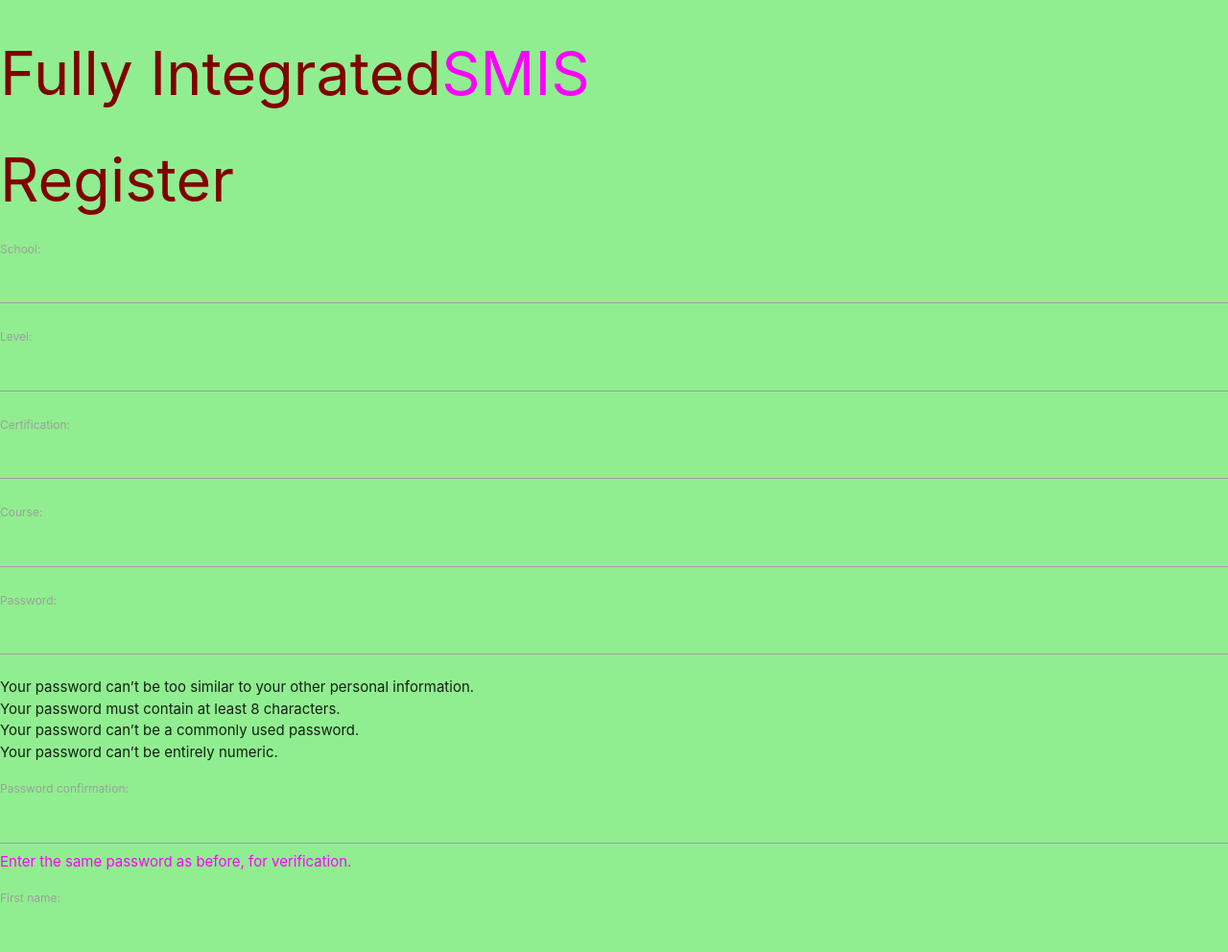
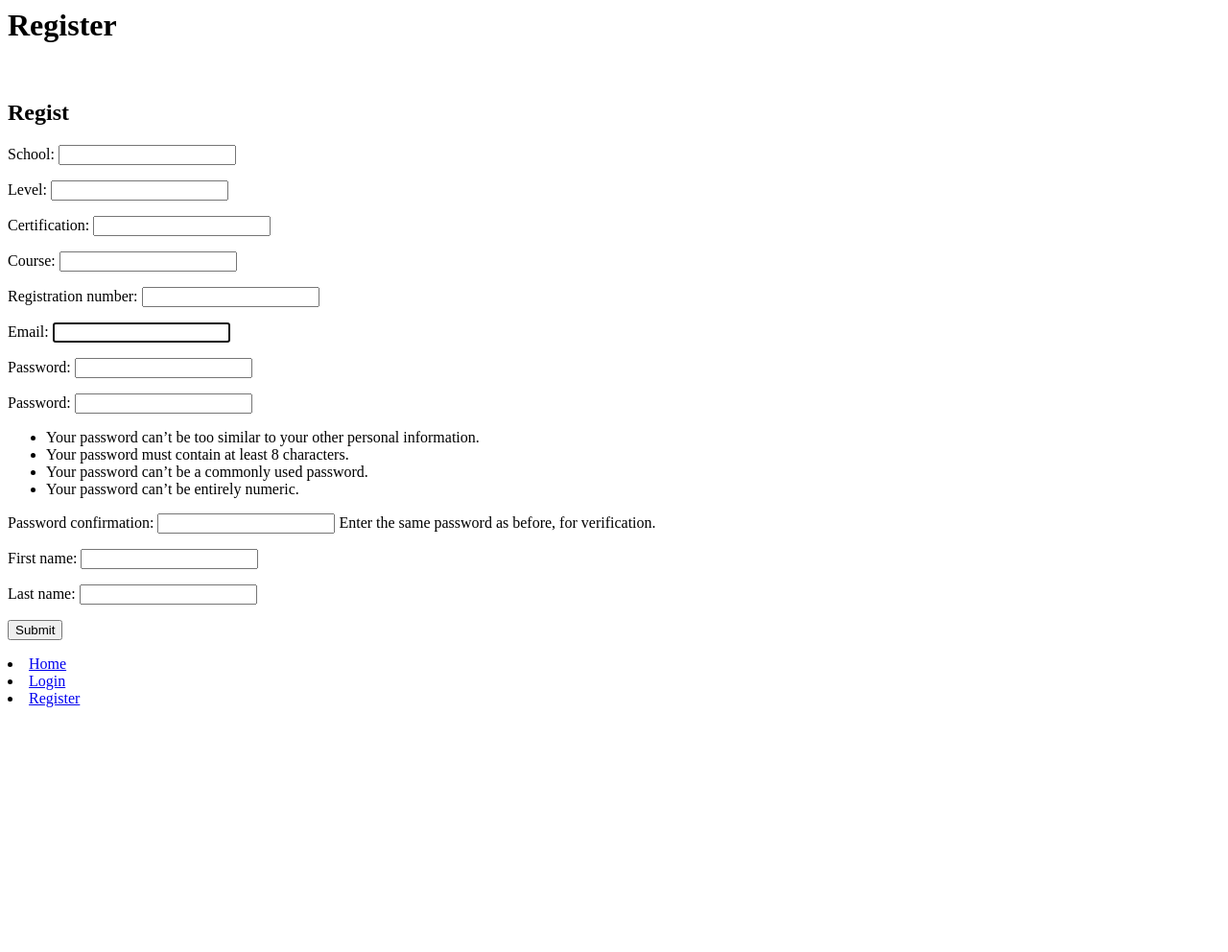
Before and after one commit to MKt555/greensch, a Django app: page /accounts/student_registration/ in a window 1280 px wide. Shown: the top 992 px of the page at 96% size. After the commit the page ends 737 px from the top, so only its background shows below. Run offline with Django 3.2, Linux system fonts and the light colour scheme.

Commit message:
User registration, login and logout

```diff
--- a/accounts/forms.py
+++ b/accounts/forms.py
@@ -1,7 +1,8 @@
 from django import forms
 
 from django.contrib.auth.forms import UserCreationForm
-from .models import User, Student, Tutor
+from .models import  Student, User, Tutor
+from academy.models import Course
 from django.db import transaction
 
 class StudentSignUpForm(UserCreationForm):
@@ -12,26 +13,30 @@ class StudentSignUpForm(UserCreationForm):
     Certification = forms.CharField(required = True)
     Course = forms.CharField(required = True)
     registration_number = forms.CharField(required = True)
+    email = forms.EmailField(required = True)
+
 
     class Meta(UserCreationForm):
         model = User
-        fields = ('School','Level','Certification', 'Course')
+        fields = ('School','Level','Certification', 'Course', 'registration_number', 'email', 'password')
+
 
     @transaction.atomic
     def save(self):
         user = super().save(commit = False)
         user.is_student = True
         user.is_staff = False
-        user.first_name = self.cleaned_data.get('first_name')
-        user.last_name = self.cleaned_data.get('last_name')
+        user.get_full_name = self.cleaned_data.get('Name')
         user.save()
         Student = Student.objects.create(user=user)
-        student.School = self.cleaned_data.get('School')
-        student.Level = self.cleaned_data.get('Level')
-        student.Certification =self.cleaned_data.get('Certification')
-        student.Course = self.cleaned_data.get('Course')
-        student.registration_number = self.cleaned_data.get('registration_number')
-        student.save()
+        Student.School = self.cleaned_data.get('School')
+        Student.Level = self.cleaned_data.get('Level')
+        Student.Certification =self.cleaned_data.get('Certification')
+        Student.Course = self.cleaned_data.get('Course')
+        Student.Course.generate_registration_number = self.cleaned_data.get('registration_number')
+        Student.email=self.cleaned_data.get('email')
+        Student.password = self.cleaned_data.get('password')
+        Student.save()
         return Student
 
 
@@ -42,22 +47,25 @@ class TutorSignUpForm(UserCreationForm):
     Department = forms.CharField(required = True)
     Units = forms.CharField(required = True)
     About = forms.CharField(required = True)
+    Academic_credentials = forms.CharField(required = True)
+    email = forms.EmailField(required = True)
     #payroll_no = forms.CharField(required = True)
 
     class Meta(UserCreationForm):
         model = User
-        fields = ('Department', 'Units')
+        fields = ('Department', 'Units', 'Academic_credentials', 'password')
 
     @transaction.atomic
     def save(self):
         user = super().save(commit = False)
         user.is_tutor = True
         user.is_tutor = True
-        user.first_name = self.cleaned_data.get('first_name')
-        user.last_name = self.cleaned_data.get('last_name')
+        user.get_full_name = self.cleaned_data.get('Name')
         user.save()
         Tutor = Tutor.objects.create(user=user)
         Tutor.Department = self.cleaned_data.get('Department')
         Tutor.Units = self.cleaned_data.get('Units')
+        Tutor.email=self.cleaned_data.get('email')
+        Tutor.password=self.cleaned_data.get('password')
         Tutor.save()
         return Tutor
--- a/accounts/urls.py
+++ b/accounts/urls.py
@@ -3,7 +3,13 @@ from . import views
 
 urlpatterns = [
     #path('', register, name = "registration"),
-    path('register/', views.register , name = 'Register'),
     path('student_registration/', views.student_registration.as_view(), name = 'student_registration'),
     path('tutor_registration/', views.tutor_registration.as_view(), name = 'tutor_registration'),
+    path('login/', views.login_view, name = 'login'),
+    path('student_login/', views.student_login_request, name = 'student_login'),
+    path('tutor_login/', views.tutor_login_request, name = 'tutor_login'),
+   #path('register/', views.register , name = 'Register'),
+    path('logout/', views.logout_request, name = 'logout'),
+    #path('studentpage/', views.studentpageview, name = 'Student Page'),
+    #path('tutorpage/', views.tutorpageView, name = 'Tutor Page'),
 ]
--- a/accounts/views.py
+++ b/accounts/views.py
@@ -1,7 +1,6 @@
 from django.contrib.auth import login
-from django.contrib.auth.forms import UserCreationForm
+from django.contrib.auth.forms import AuthenticationForm
 from django.shortcuts import redirect, render
-from django.http import HttpResponse
 from .models import User
 from .forms import (
     StudentSignUpForm,
@@ -12,14 +11,21 @@ from django.views.generic import CreateView
 from django.contrib import messages
 from django.contrib.auth import login, logout, authenticate
 from django.contrib import messages
+
+from django.http import HttpResponse
 # Create your views here.
-def register(request):
+def student_registration(request):#POST request
     if request.method == "POST":
-        form  = UserCreationForm(request.POST)
+        form  = StudentSignUpForm(request.POST)#UserCreationForm populated by POST request
         if form.is_valid():
             User = form.save()
             first_name = form.cleaned_data.get('first_name')
             last_name = form.cleaned_data.get('last_name')
+            Level = form.cleaned_data.get('Level')
+            Certification = form.cleaned_data.get('Certification')
+            Course = form.cleaned_data.get('Course')
+            registration_number = form.cleaned_data.get('registration_number')
+            email = form.cleaned_data.get('email')
             messages.success(request, f"New Account Created:{first_name, last_name}")
             login(request, User)
             return redirect("academy.html")
@@ -27,12 +33,89 @@ def register(request):
         else:
             for msg in form.error_messages:
                 messages.error(request, f"{msg} : {form.error_messages[msg]}")
-
-    form = UserCreationForm
+#GET request
+    form = StudentSignUpForm
     return render(request,
                   "register.html",
-                  {"form":form})#references home.html
+                  {"form":form})#references register.html
 #context is used to get some values or variables from the database
+
+def tutor_registration(request):#POST request
+    if request.method == "POST":
+        form  = TutorSignUpForm(request.POST)#UserCreationForm populated by POST request
+        if form.is_valid():
+            User = form.save()
+            first_name = form.cleaned_data.get('first_name')
+            last_name = form.cleaned_data.get('last_name')
+            email = form.cleaned_data.get('email')
+            Department = form.cleaned_data.get('Department')
+            Units = form.cleaned_data.get('Units')
+            About = form.cleaned_data.get('About')
+            Academic_credentials = form.cleaned_data.get('Academic Credentials')
+            messages.success(request, f"New Account Created:{first_name, last_name}")
+            login(request, User)
+            return redirect("academy.html")
+
+        else:
+            for msg in form.error_messages:
+                messages.error(request, f"{msg} : {form.error_messages[msg]}")
+#GET request
+    form = TutorSignUpForm
+    return render(request,
+                  "register.html",
+                  {"form":form})#references register.html
+#context is used to get some values or variables from the database
+def login_view(request):
+    print(request.headers)
+    return render(request, "login.html", {})
+#Attempting to build different login forms for each user type, i.e student and tutor
+#Still working on this.
+def student_login_request(request):
+    if request.method == 'POST':
+        form = AuthenticationForm(request=request, data=request.POST)
+        if form.is_valid():
+            registration_number = form.cleaned_data.get('registration_number')
+            password = form.cleaned_data.get('password')
+            user = authenticate(registration_number=registration_number, password=password)
+            if user is not None:
+                login(request, user)
+                messages.info(request, f"You are now logged in as {registration_number}")
+                return redirect('studentpage.html')
+            else:
+                messages.error(request, "Invalid username or password.")
+        else:
+            messages.error(request, "Invalid username or password.")
+    form = AuthenticationForm()
+    return render(request = request,
+                    template_name = ",/student_login.html",
+                    context={"form":form})
+
+def tutor_login_request(request):
+    if request.method == 'POST':
+        form = AuthenticationForm(request=request, data=request.POST)
+        if form.is_valid():
+            email = form.cleaned_data.get('email')
+            password = form.cleaned_data.get('password')
+            user = authenticate(email = email, password=password)
+            if user is not None:
+                login(request, user)
+                messages.info(request, f"You are now logged in as {email}")
+                return redirect('tutorpage.html')
+            else:
+                messages.error(request, "Invalid username or password.")
+        else:
+            messages.error(request, "Invalid username or password.")
+    form = AuthenticationForm()
+    return render(request = request,
+                    template_name = "./tutor_login.html",
+                    context={"form":form})
+
+
+def logout_request(request):
+    logout(request)
+    messages.info(request, "Log Out Successfully!")
+    return redirect("accounts/register.html")
+
 
 class student_registration(CreateView):
     model = User
@@ -44,3 +127,16 @@ class tutor_registration(CreateView):
     model = User
     form_class = TutorSignUpForm
     template_name = './tutor_registration.html'
+
+class student_login_request(CreateView):
+    model = User
+    form_class = StudentSignUpForm
+    template_name = './student_login.html'
+
+class student_login_request(CreateView):
+    model = User
+    form_class = TutorSignUpForm
+    template_name = './tutor_login.html'
+
+#def tutorpageView(request)
+#def studentpageview(request)
--- a/templates/register.html
+++ b/templates/register.html
@@ -1,23 +1,31 @@
-{%extends 'base.html'%}
-
-{% block content %}
+{% load materializecss %}
+<body>
    <meta charset="utf-8">
    <meta http-equiv="X-UA-Compatible" content="IE=edge">
    <meta name="description" content="">
    <meta name="viewport" content="width=device-width, initial-scale=1">
    <link rel="stylesheet" href="">
    <title>Registration</title>
-    <div>
-     <a href="http://127.0.0.1:8000/accounts/tutor_registration" target ="_blank">Would you like to register as a tutor?</a>
+   <h1>Register</h1>
+   <nav>
+      <div class ="nav-wrapper">
+        <br>
+        {%block content%}
+            <a href="http://127.0.0.1:8000/academy/" target ="_blank">  Study Programmes </a>
+            <ul id = "nav-mobile" class = "right hide-on-med-and-down">
+                   <li><a href="http://127.0.0.1:8000/accounts/tutor_registration" target ="_blank">Would you like to register as a tutor?</a></li>
                    <br>
                    <br>
                    <br>
-        <a href="http://127.0.0.1:8000/accounts/student_registration" target ="_blank">Would you like to register as a student</a>
+                   <li><a href="http://127.0.0.1:8000/accounts/student_registration" target ="_blank">Would you like to register as a student</a></li>
                    <br>
                    <br>
                    <br>
-        If you already have an account, <a href ="/login">Login</a>Instead.
+                   <li>If you already have an account, <a href ="/login"> Login </a> Instead. </li>
+                   <script src="" async defer></script>
+            </ul>
+        {% endblock content%}
+      </div>
+   </nav>
 
-        <script src="" async defer></script>
-   </div>
-{% endblock content %}
+</body>
--- a/templates/student_registration.html
+++ b/templates/student_registration.html
@@ -1,17 +1,44 @@
+<!--Student Registration Form-->
 {%extends "register.html"%}
+
+{% if messages %}
+    {% for message in messages %}
+        {% if message.tags == 'success'%}
+            <script>M.toast({html: "{{message}}", classes: 'green rounded', displayLength:2000});</script>
+        {% elif message.tags == 'info'%}
+            <script>M.toast({html: "{{message}}", classes: 'blue rounded', displayLength:2000});</script>
+        {% elif message.tags == 'warning'%}
+            <script>M.toast({html: "{{message}}", classes: 'orange rounded', displayLength:10000});</script>
+        {% elif message.tags == 'error'%}
+            <script>M.toast({html: "{{message}}", classes: 'red rounded', displayLength:10000});</script>
+        {% endif %}
+    {% endfor %}
+{% endif %}
+
 
 {%block content%}
         <title>Student Registration</title>
         <!--[if lt IE 7]>
-            <p class="browsehappy">You are using an <strong>outdated</strong> browser. Please <a href="#">upgrade your browser</a> to improve your experience.</p>
+        <p class="browsehappy">You are using an <strong>outdated</strong> browser. Please <a href="#">upgrade your browser</a> to improve your experience.</p>
         <![endif]-->
-        <h1>Register</h1>
-        <div>
-            <form action="{%url 'student_registration'%}" method="post" novalidate>
-                {% csrf_token %}
-                {{ form.as_p }}
-            <input type="submit" value="Submit">
-            </form>
-
-        </div>
+        <h1>Regist</h1>
+        <nav>
+            <div>
+                <form action="{%url 'student_registration'%}" method="post" novalidate><!--User is to pass information to site for validation-->
+                    {% csrf_token %}<!--Cross-Site Request Forgery Token. Protects user from CSRF attacks-->
+                    {{ form.as_p }}<!--Pass in django form-->
+                    <input type="submit" value="Submit">
+                </form>
+            </div>
+            <div class = "nav-wrapper">
+                <li><a href="/">Home</a></li>
+                {% if user.is_authenticated %}
+                    <li><a href="/account">{{student.registration_number|title}}</a></li>
+                    <li><a href="/logout">Logout</a></li>
+                {% else %}
+                    <li><a href="/login">Login</a></li>
+                    <li><a href="/register">Register</a></li>
+                {% endif %}
+            </div>
+        </nav>
 {% endblock content %}
```
Also changed, not shown: academy/models.py (+15 -0 lines), accounts/models.py (+21 -4 lines), main/templates/main/home.html (+1 -10 lines), templates/login.html (added, +16 -0 lines), templates/student_login.html (added, +8 -0 lines), templates/tutor_login.html (added, +8 -0 lines), templates/tutor_registration.html (+26 -2 lines), templates/studentpage.html (added), templates/tutorpage.html (added). Lines whose indentation alone changed are shown as unchanged.
